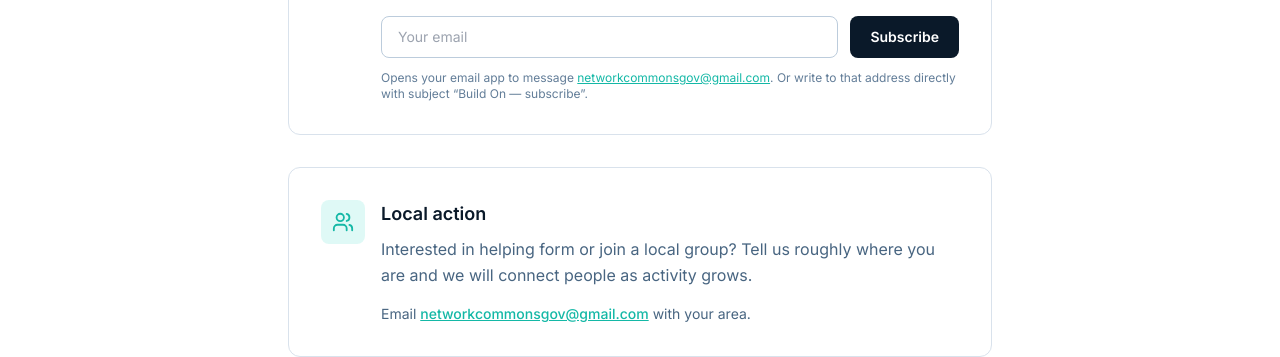
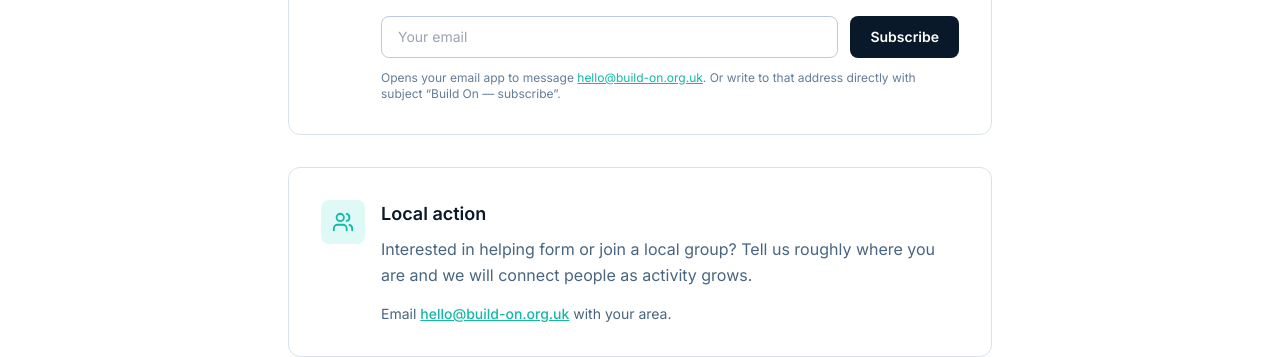
Before and after one commit to stumpyuk1/build-on, a Next.js app: page /join in a window 1280 px wide. Shown: the part 494-851 px from the top of the page. Built offline with nearby package versions, Linux system fonts and the light colour scheme; no server answers.

Commit message:
Use hello@build-on.org.uk as public contact email site-wide

```diff
--- a/app/join/page.tsx
+++ b/app/join/page.tsx
@@ -7,7 +7,7 @@ export const metadata: Metadata = {
     "Get involved with Build On – register interest, join a local group, or stay updated.",
 };
 
-const CONTACT_EMAIL = "networkcommonsgov@gmail.com";
+const CONTACT_EMAIL = "hello@build-on.org.uk";
 
 const subscribeMailto = `mailto:${CONTACT_EMAIL}?subject=${encodeURIComponent(
   "Build On — subscribe to updates"
--- a/app/portals/page.tsx
+++ b/app/portals/page.tsx
@@ -9,7 +9,7 @@ export const metadata: Metadata = {
     "Find your local planning authority’s online planning applications search — a practical step while national open data catches up.",
 };
 
-const REPORT_EMAIL = "networkcommonsgov@gmail.com";
+const REPORT_EMAIL = "hello@build-on.org.uk";
 
 const reportMailto = `mailto:${REPORT_EMAIL}?subject=${encodeURIComponent(
   "Broken planning portal link"
--- a/app/privacy/page.tsx
+++ b/app/privacy/page.tsx
@@ -5,7 +5,7 @@ export const metadata: Metadata = {
   description: "Privacy notice for the Build On website.",
 };
 
-const CONTACT_EMAIL = "networkcommonsgov@gmail.com";
+const CONTACT_EMAIL = "hello@build-on.org.uk";
 
 export default function PrivacyPage() {
   return (
--- a/components/PortalsDirectory.tsx
+++ b/components/PortalsDirectory.tsx
@@ -4,7 +4,7 @@ import { useMemo, useState } from "react";
 import { ExternalLink, Flag, Search } from "lucide-react";
 import { planningPortals, regions } from "@/data/planning-portals";
 
-const REPORT_EMAIL = "networkcommonsgov@gmail.com";
+const REPORT_EMAIL = "hello@build-on.org.uk";
 
 function reportMailto(name?: string, url?: string) {
   const subject = encodeURIComponent(
```
Also changed, not shown: 1 other file (tests, documents, lock files or other folders).
